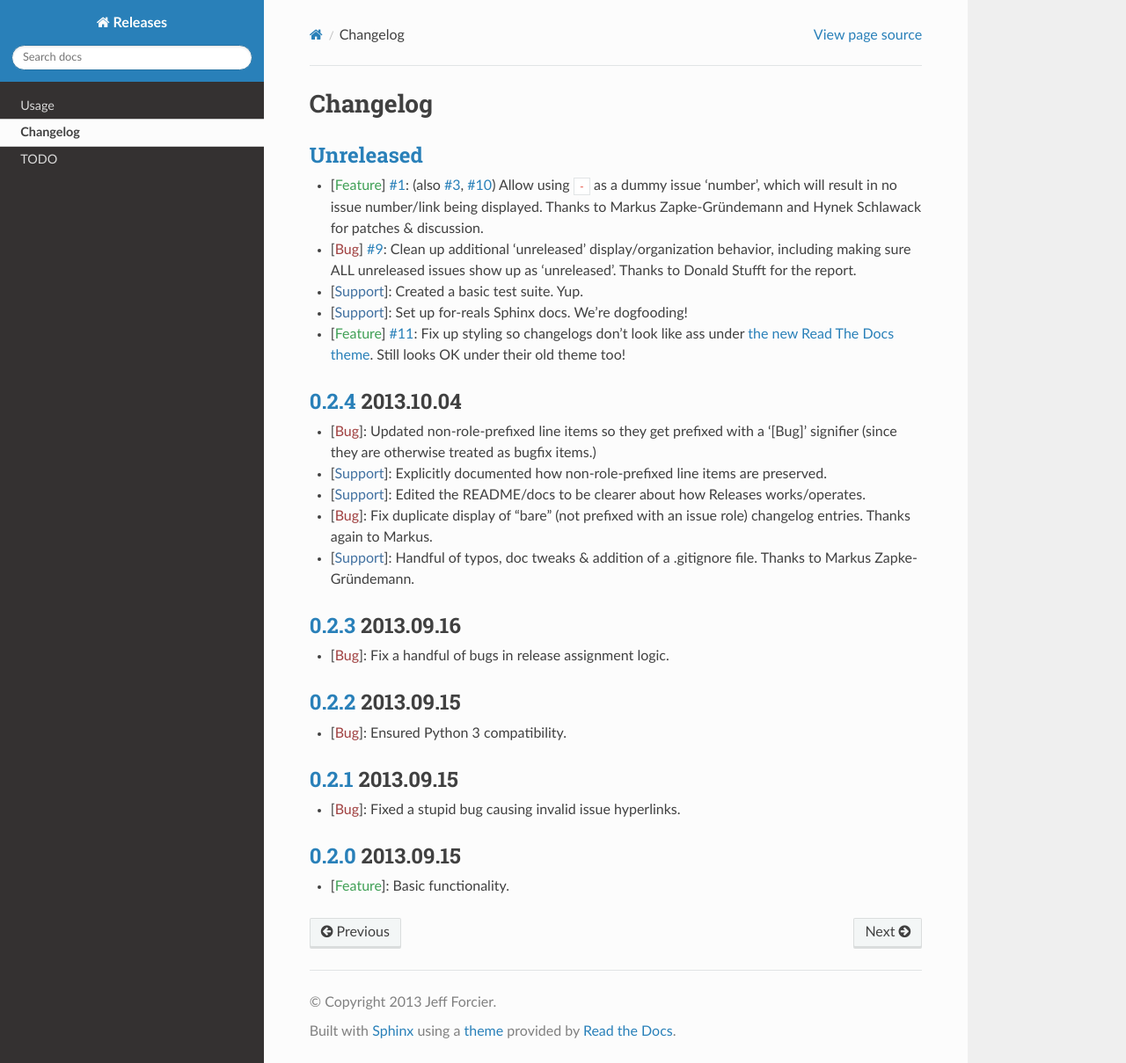
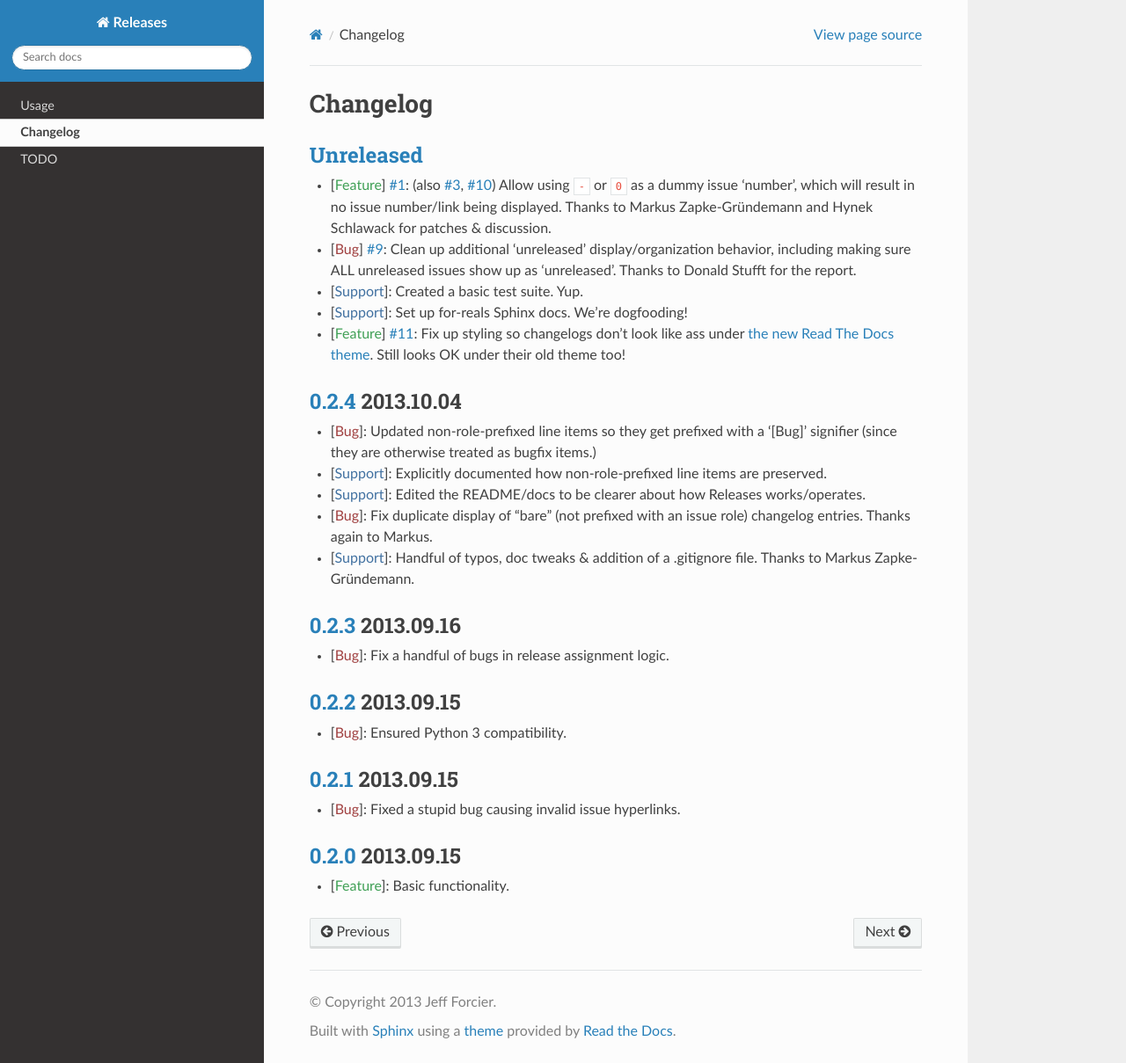
Before and after one commit to bitprophet/releases, a Sphinx documentation site: the page built from docs/changelog.rst, in a window 1280 px wide and 1209 px high. Shown: the whole window at 88% size. Built offline with Sphinx 7.4.7 and the Read the Docs theme 2.0.0, drawn with Linux system fonts in a browser that asks for light colours.

Commit message:
Forgot changelog re: dummy issue number change

```diff
--- a/docs/changelog.rst
+++ b/docs/changelog.rst
@@ -11,10 +11,10 @@ Changelog
 * :bug:`9` Clean up additional 'unreleased' display/organization behavior,
   including making sure ALL unreleased issues show up as 'unreleased'. Thanks
   to Donald Stufft for the report.
-* :feature:`1` (also :issue:`3`, :issue:`10`) Allow using ``-`` as a dummy
-  issue 'number', which will result in no issue number/link being displayed.
-  Thanks to Markus Zapke-Gründemann and Hynek Schlawack for patches &
-  discussion.
+* :feature:`1` (also :issue:`3`, :issue:`10`) Allow using ``-`` or ``0`` as a
+  dummy issue 'number', which will result in no issue number/link being
+  displayed.  Thanks to Markus Zapke-Gründemann and Hynek Schlawack for patches
+  & discussion.
 
     * This feature lets you categorize changes that aren't directly related
       to issues in your tracker. It's an improvement over, and replacement
```
